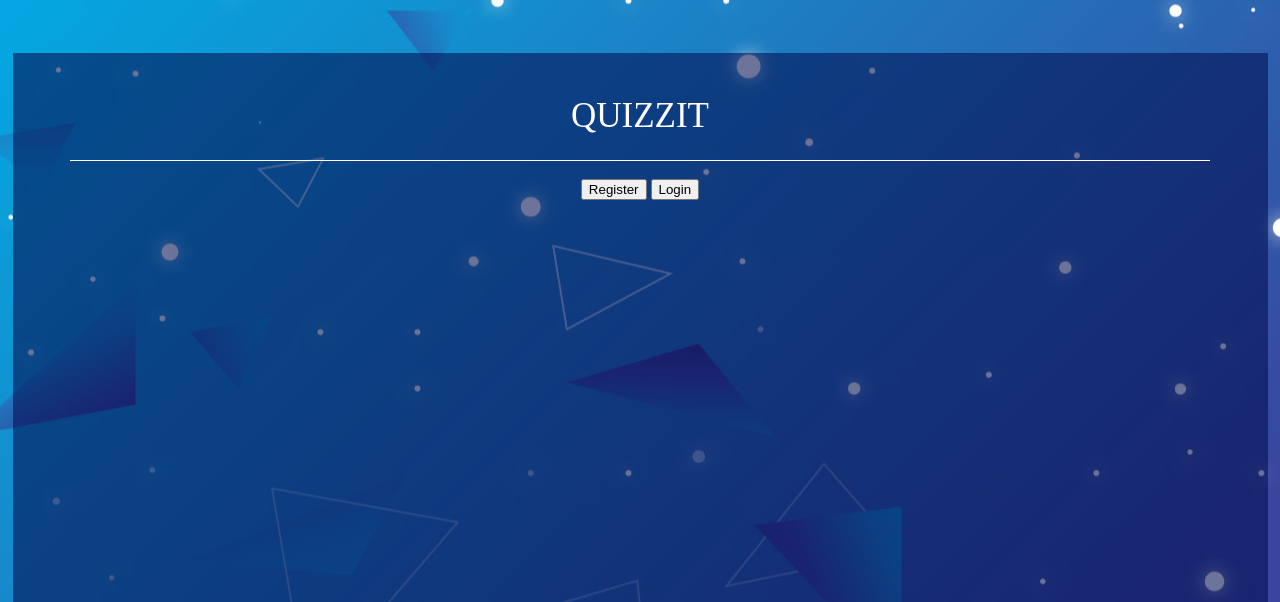
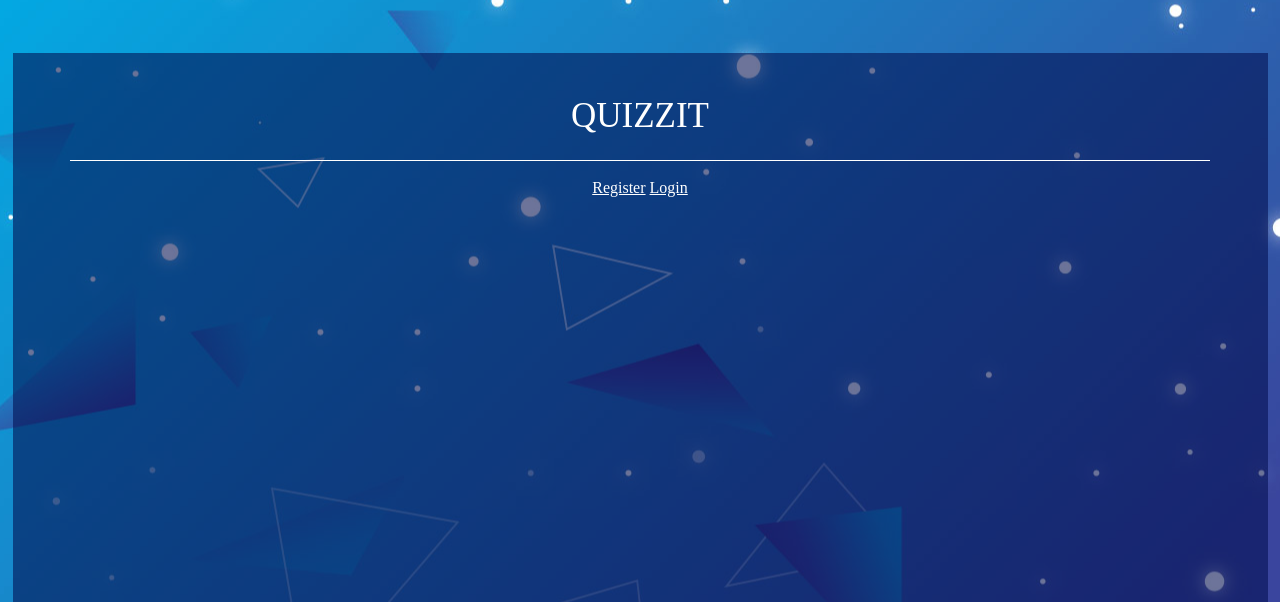
Before and after one commit to diyajaiswal11/Quizzit, a Django app: page / in a window 1280 px wide. Shown: the top 602 px of the page. Run offline with Django 3.2, Linux system fonts and the light colour scheme.

Commit message:
user account

```diff
--- a/quizapp/forms.py
+++ b/quizapp/forms.py
@@ -3,11 +3,7 @@ from django.contrib.auth.models import User
 from django import forms
 from django.forms import ModelForm
 from django.contrib.auth import authenticate, get_user_model
-#from .models import Book
 
-#from django.contrib.auth.models import User
-
-#User=get_user_model()
 
 class CreateUserForm(UserCreationForm):
     password1 = forms.CharField(widget=forms.PasswordInput(attrs={'placeholder':'Password','class':'input100'}))
--- a/templates/base.html
+++ b/templates/base.html
@@ -4,7 +4,7 @@
 {% block content %}
 
 <br>
-<button href="#">Register</button>
-<button href="#">Login </button>
+<a href="{% url 'register' %}" style="color: white;">Register</a>
+<a href="{% url 'loginpage' %}" style="color: white;">Login </a>
 
 {% endblock %}
```
Also changed, not shown: db.sqlite3.
